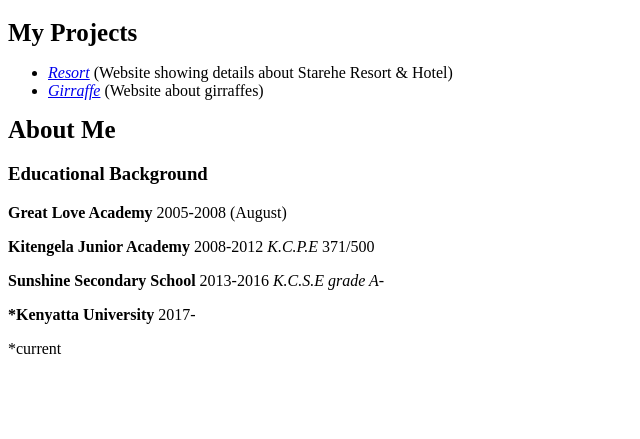
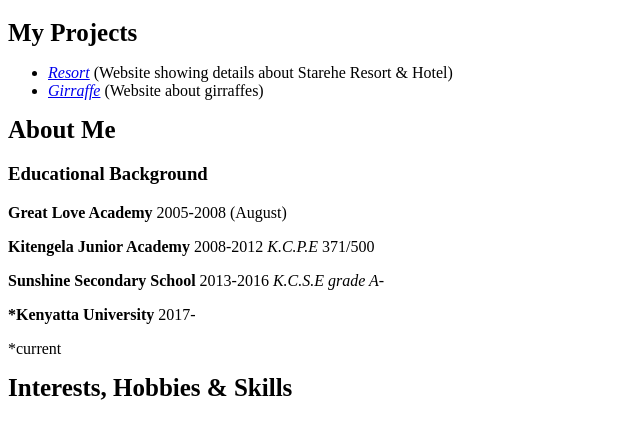
Before and after one commit to derrokip34/Portfolio, a plain HTML site: page portfolio.html in a window 1280 px wide. Shown: the part 161-600 px from the top of the page, without its empty margins (0-640 px from the left). Drawn offline with Linux system fonts and the light colour scheme.

Commit message:
Add divs and class

```diff
--- a/portfolio.html
+++ b/portfolio.html
@@ -3,16 +3,20 @@
   <link href="css/styles.css" rel="stylesheet" type="text/css">
   <head>
     <title>My Portfolio</title>
-  </head>
+    </head>
+    <div class="testbox">
   <body>
     <h1>DERRICK KIPROP</h1>
     <img src="images/derrick.jpg">
     <h1>My Programming Portfolio</h1>
+    <div class="projects">
     <h1 class="head"><strong>My Projects</strong></h1>
     <ul>
       <li><em><a href="https://github.com/derrokip34/Resort">Resort</a></em> (Website showing details about Starehe Resort & Hotel)</li>
       <li><em><a href="https://github.com/derrokip34/Girraffe.git">Girraffe</a></em> (Website about girraffes)</li>
     </ul>
+  </div>
+    <div class="about">
     <h1 class="head">About Me</h1>
     <h3>Educational Background</h3>
     <p><strong>Great Love Academy</strong> 2005-2008 (August)</p>
@@ -20,5 +24,8 @@
     <p><strong>Sunshine Secondary School</strong> 2013-2016 <em>K.C.S.E grade A-</em></p>
     <p><strong>*Kenyatta University</strong> 2017-</p>
     <p>*current</p>
+    </div>
+    <h1 class="head">Interests, Hobbies & Skills</h1>
   </body>
+  </div>
 </html>
```
